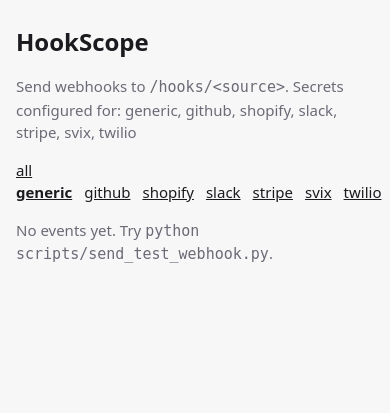
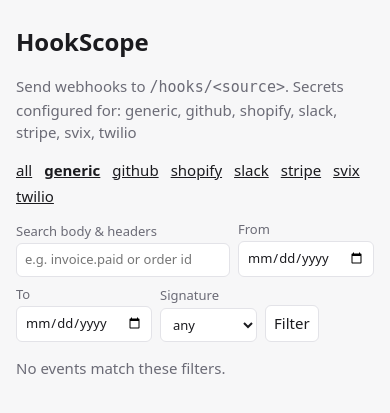
Before and after one commit to chinmaya-chhatre/Coding_repo, a FastAPI app: page /?source=generic in a window 390 px wide. Shown: the top 413 px of the page. Run offline with FastAPI, Linux system fonts and the light colour scheme; data that the repository does not hold is empty.

Commit message:
Add search and date filters to the dashboard
A filter form above the event list searches body and headers and
narrows by date range and signature status, using the new store
filters. Source tabs keep the active filters, empty fields mean no
filter, bad dates show an inline message, and an empty result says no
events match. Source tabs now wrap so the page fits on phones.

```diff
--- a/hookscope/main.py
+++ b/hookscope/main.py
@@ -237,8 +237,23 @@
         }
 
     @app.get("/", response_class=HTMLResponse)
-    def dashboard(request: Request, source: str | None = None) -> HTMLResponse:
-        events = store.list(limit=100, source=source)
+    def dashboard(
+        request: Request,
+        source: str | None = None,
+        q: str | None = None,
+        since: str | None = None,
+        until: str | None = None,
+        verification: str | None = None,
+    ) -> HTMLResponse:
+        # Empty form fields arrive as "", which means "no filter".
+        filters = {"q": q or None, "since": since or None, "until": until or None,
+                   "verification": verification or None}
+        filter_error = ""
+        try:
+            events = store.list(limit=100, source=source, **filters)
+        except ValueError:
+            filter_error = "Dates must look like 2026-10-08 (or a full ISO datetime)."
+            events = []
         forwards = store.forwards_by_event([event["id"] for event in events])
         for event in events:
             event["pretty_body"] = _pretty(event["body"])
@@ -251,6 +266,9 @@
                 "events": events,
                 "sources": sorted(VERIFIERS),
                 "active": source,
+                "filters": {k: v for k, v in filters.items() if v},
+                "filter_error": filter_error,
+                "verifications": ["valid", "invalid", "unsigned", "no_secret"],
                 "configured": sorted(secrets),
                 "dead_letters": dead_letters(),
                 # Rule mappings let the preview form start from a rule's transform and tweak it.
--- a/hookscope/templates/index.html
+++ b/hookscope/templates/index.html
@@ -16,8 +16,16 @@
     main { max-width:960px; margin:0 auto; padding:24px 16px; }
     h1 { margin:0 0 4px; font-size:24px; }
     .muted { color:var(--muted); }
-    nav a { margin-right:12px; color:var(--text); }
+    nav { display:flex; flex-wrap:wrap; gap:4px 12px; }
+    nav a { color:var(--text); }
     nav a.active { font-weight:600; }
+    .filters { display:flex; flex-wrap:wrap; gap:8px; align-items:end; margin:12px 0; }
+    .filters label { display:flex; flex-direction:column; font-size:13px; color:var(--muted); gap:2px; }
+    .filters label.grow { flex:1 1 200px; }
+    .filters input, .filters select, .filters button { padding:6px 8px; font:inherit; color:var(--text);
+                     background:var(--card); border:1px solid var(--border); border-radius:6px; min-width:0; }
+    .filters button { cursor:pointer; }
+    .filter-error { color:var(--bad); }
     details { background:var(--card); border:1px solid var(--border); border-radius:8px; margin:8px 0; }
     summary { padding:10px 14px; cursor:pointer; display:flex; gap:12px; flex-wrap:wrap; align-items:center; }
     .badge { font-size:12px; padding:2px 8px; border-radius:999px; border:1px solid currentColor; }
@@ -67,9 +75,26 @@
   <p class="muted">Send webhooks to <code>/hooks/&lt;source&gt;</code>. Secrets configured for:
     {{ configured | join(", ") if configured else "none" }}</p>
   <nav>
-    <a href="/" class="{{ 'active' if not active }}">all</a>
-    {% for s in sources %}<a href="/?source={{ s }}" class="{{ 'active' if active == s }}">{{ s }}</a>{% endfor %}
+    <a href="/?{{ filters | urlencode }}" class="{{ 'active' if not active }}">all</a>
+    {% for s in sources %}<a href="/?{{ dict(filters, source=s) | urlencode }}" class="{{ 'active' if active == s }}">{{ s }}</a>{% endfor %}
   </nav>
+  <form class="filters" method="get" action="/" role="search">
+    {% if active %}<input type="hidden" name="source" value="{{ active }}">{% endif %}
+    <label class="grow">Search body &amp; headers
+      <input type="search" name="q" value="{{ filters.q or '' }}" placeholder="e.g. invoice.paid or order id">
+    </label>
+    <label>From <input type="date" name="since" value="{{ filters.since or '' }}"></label>
+    <label>To <input type="date" name="until" value="{{ filters.until or '' }}"></label>
+    <label>Signature
+      <select name="verification">
+        <option value="">any</option>
+        {% for v in verifications %}<option value="{{ v }}" {{ 'selected' if filters.verification == v }}>{{ v }}</option>{% endfor %}
+      </select>
+    </label>
+    <button type="submit">Filter</button>
+    {% if filters %}<a href="/{{ '?source=' ~ active if active }}">clear</a>{% endif %}
+  </form>
+  {% if filter_error %}<p class="filter-error" role="alert">{{ filter_error }}</p>{% endif %}
   {% if dead_letters %}
   <section class="dead" aria-label="Dead letters">
     <h2>Dead letters ({{ dead_letters | length }})</h2>
@@ -91,7 +116,9 @@
     </table>
   </section>
   {% endif %}
-  {% if not events %}
+  {% if not events and (filters or active) and not filter_error %}
+    <p class="muted">No events match these filters.</p>
+  {% elif not events and not filter_error %}
     <p class="muted">No events yet. Try <code>python scripts/send_test_webhook.py</code>.</p>
   {% endif %}
   {% for e in events %}
```
Also changed, not shown: tests/test_search.py (+28 -0 lines), README.md.
